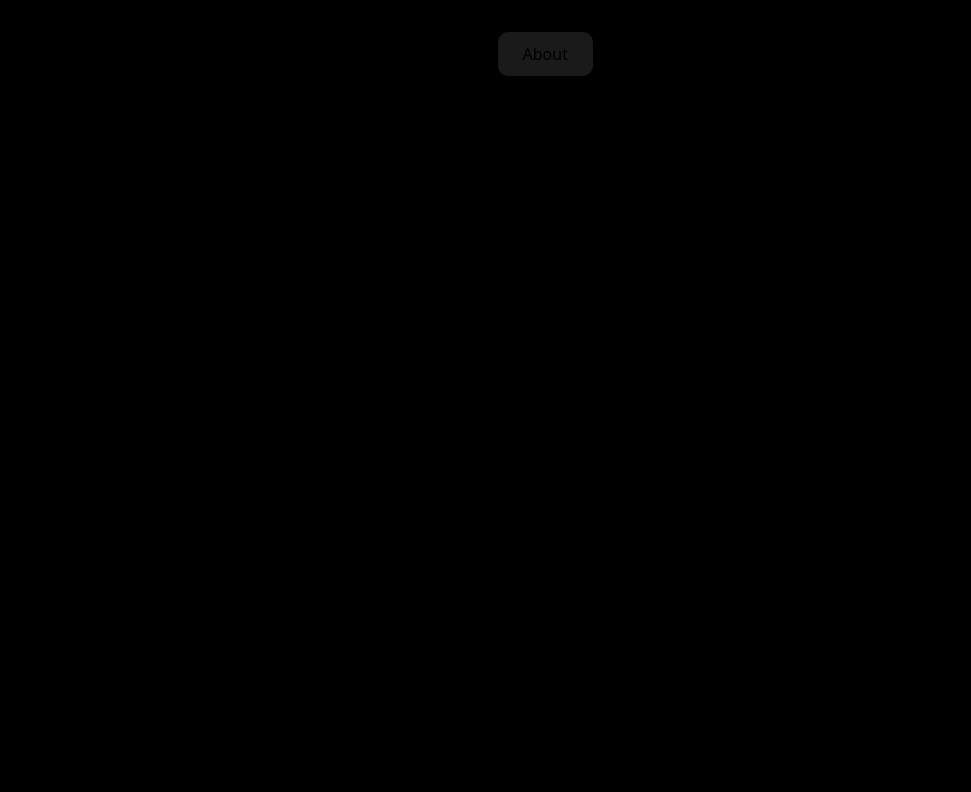
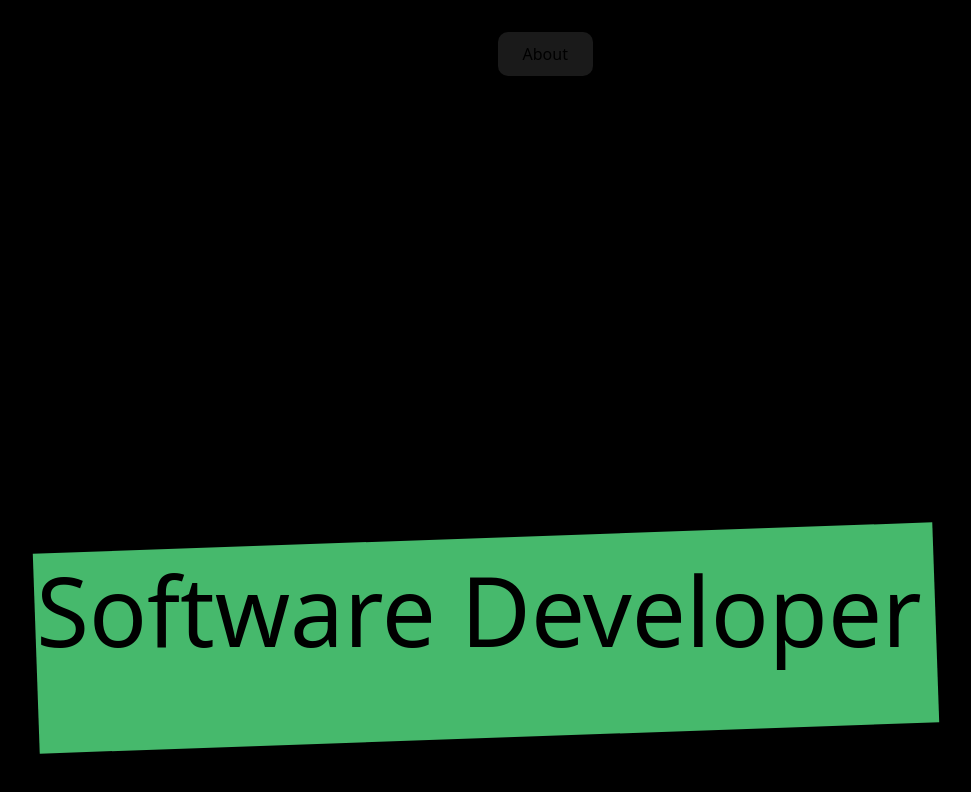
Before and after one commit to siddhant-afk/Portfolio, a React (Vite) app: page / in a window 1280 px wide. Shown: the top 792 px of the page, without its empty margins (143-1114 px from the left). Built offline with nearby package versions, Linux system fonts and the light colour scheme.

Commit message:
Add Hero component

```diff
--- a/src/App.css
+++ b/src/App.css
@@ -108,16 +108,28 @@ header {
 
 .hero{
 
-  margin: 10% 11% 0 11%;
+  margin: 6% 11% 0 11%;
   padding: 1% 3% 1% 3%;
+
 
 }
 
 .hero h1{
   font-size: 7rem;
-  line-height: 80%;
+
 }
 
 .hero h2{
   font-size: 6rem;
 }
+
+.hero h2::before{
+
+  background-color: #46b96c;
+  content: "";
+  position: absolute;
+  width: calc(70% + 4px);
+  height: 25%;
+  z-index: -1;
+  transform: rotate(-2deg);
+}
--- a/src/components/Hero.jsx
+++ b/src/components/Hero.jsx
@@ -2,6 +2,7 @@ function Hero(){
 
     return(
         <div className="hero">
+            <h5 className="text-green-500">Hi, my name is</h5>
          <h1 className=" font-bold">Siddhant Dudhane</h1>
          <h2 className=" font-bold">Software Developer</h2>
         </div>
```
